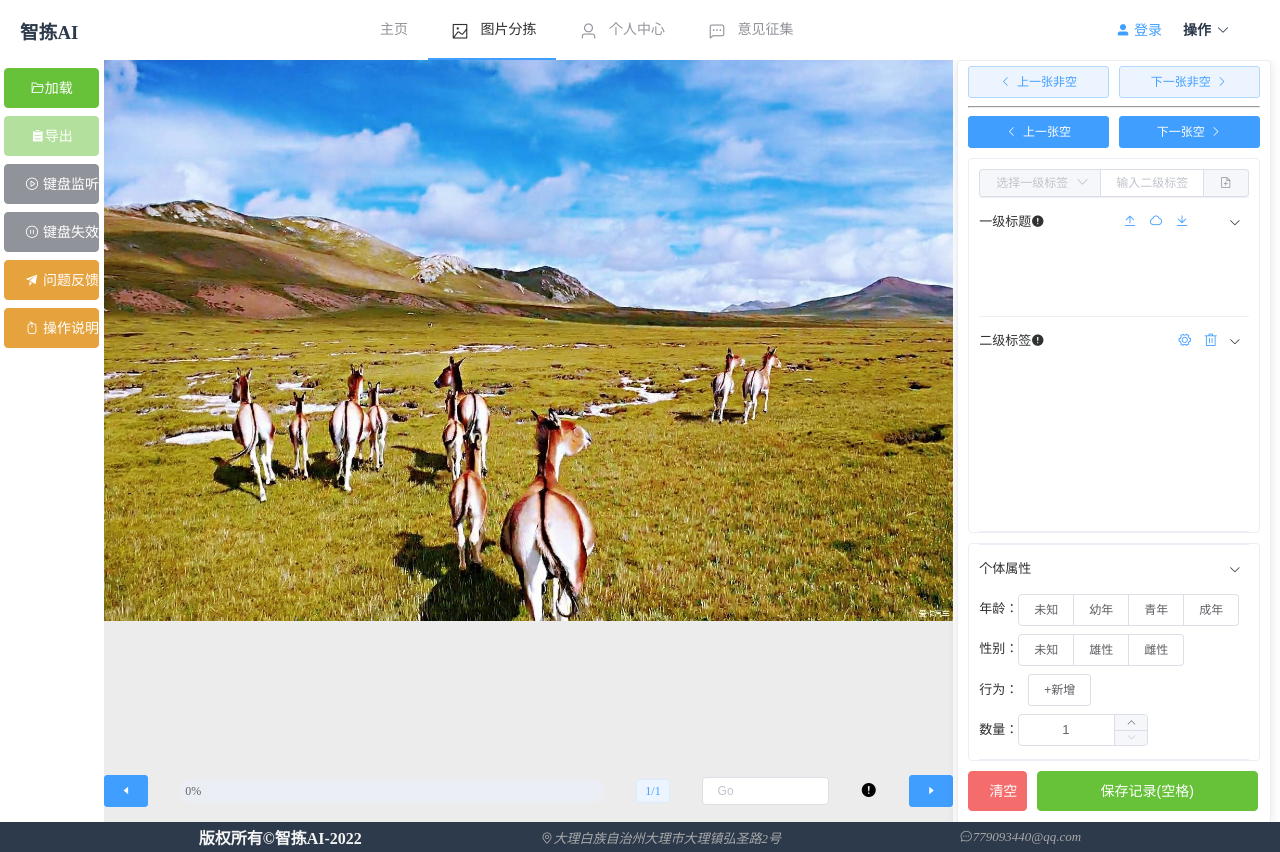
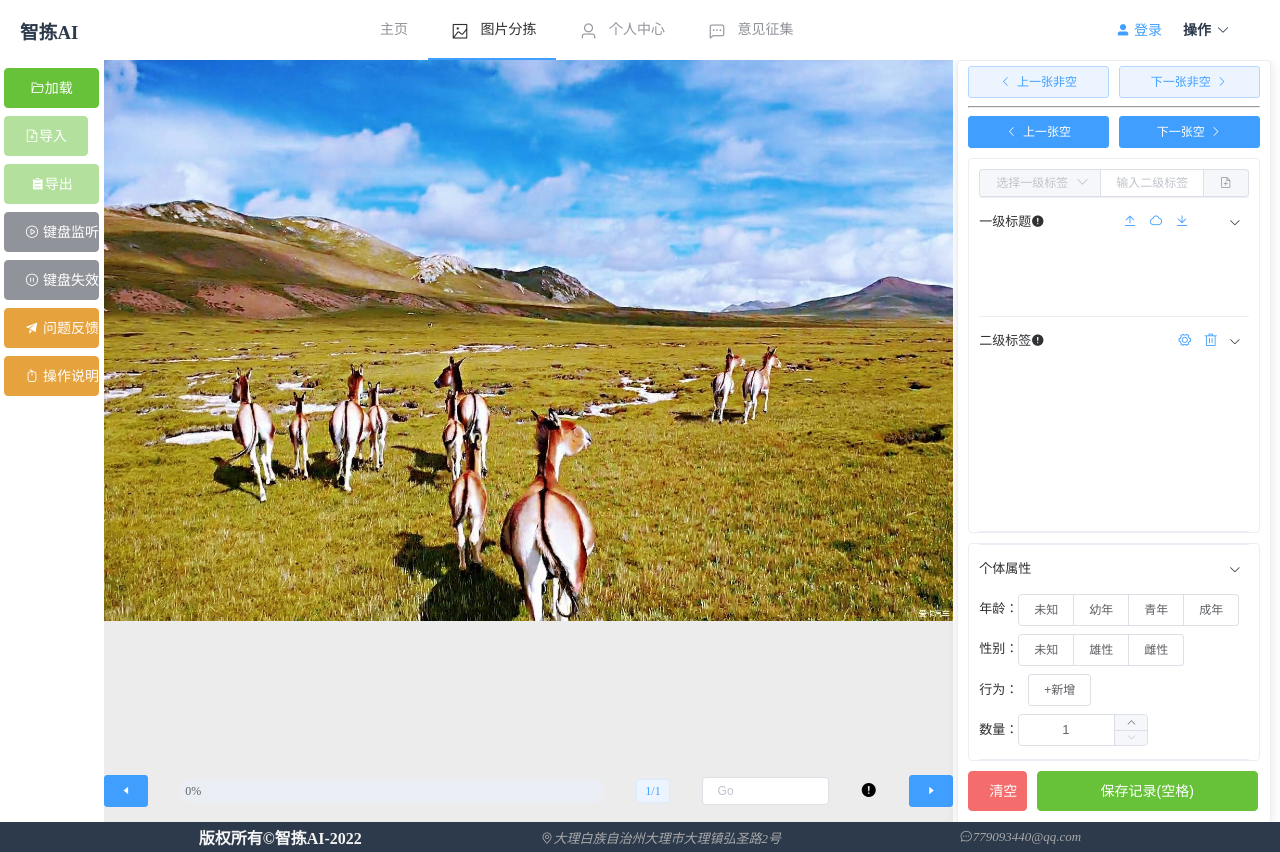
Before and after one commit to dlucs2022/dlu, a Vue app: page /#/layout/image_classification in a window 1280 px wide. Built offline with nearby package versions, Linux system fonts and the light colour scheme; what vue-monoplasty-slide-verify would draw is missing.

Commit message:
create:import_csv

```diff
--- a/package.json
+++ b/package.json
@@ -12,6 +12,7 @@
     "core-js": "^3.6.5",
     "echarts": "^5.4.2",
     "element-ui": "^2.15.13",
+    "papaparse": "^5.4.1",
     "path": "^0.12.7",
     "portfinder": "^1.0.21",
     "qs": "^6.11.1",
--- a/src/views/image_classification/components/dataStatistics.vue
+++ b/src/views/image_classification/components/dataStatistics.vue
@@ -1,37 +1,31 @@
 <template>
   <el-row class="chart">
-
-
-        <div ref="myChart1" style="width:100%;height:80vh">
-
-        </div>
-
-
+    <div ref="myChart1" style="width: 100%; height: 80vh"></div>
   </el-row>
 </template>
 
 <script>
-import CountTo from 'vue-count-to'
-import * as echarts from 'echarts'
+import CountTo from "vue-count-to";
+import * as echarts from "echarts";
 
-require('echarts/theme/vintage')
+require("echarts/theme/vintage");
 export default {
-    components:{
+  components: {
     CountTo,
   },
-    props:{
-        seriesData:{
-            type:Object,
-            default:()=>{},
+  props: {
+    seriesData: {
+      type: Object,
+      default: () => {},
     },
   },
-    data(){
-        return{
-            chart:null,
-            showData:{},
-        }
+  data() {
+    return {
+      chart: null,
+      showData: {},
+    };
   },
-    methods:{
+  methods: {
     // //数据处理：方便legend使用
     // handleData(){
     //     // const result = Object.values(this.seriesData).flatMap(arr => arr.map(obj => obj.name));
@@ -39,14 +33,14 @@ export default {
     // },
 
     // 可视化的相关
-        initChart(){
+    initChart() {
       // let labels = this.handleData()
-            this.chart = echarts.init(this.$refs.myChart1)
+      this.chart = echarts.init(this.$refs.myChart1);
 
       this.chart.setOption({
         tooltip: {
-                    trigger: 'item',
-                    formatter: '{a} <br/>{b}: {c} ({d}%)'
+          trigger: "item",
+          formatter: "{a} <br/>{b}: {c} ({d}%)",
         },
         legend: {
           /**
@@ -63,34 +57,34 @@ export default {
                     'Others'
                     ]
                     */
-                    data:this.seriesData['2']
+          data: this.seriesData["2"],
         },
         series: [
           {
-                        name: '一级标签',       //内层饼图标题
-                        type: 'pie',
-                        selectedMode: 'single',
-                        radius: [0, '35%'],     //内层饼图大小
+            name: "一级标签", //内层饼图标题
+            type: "pie",
+            selectedMode: "single",
+            radius: [0, "35%"], //内层饼图大小
             label: {
-                            position: 'inner',
-                            fontSize: 14
+              position: "inner",
+              fontSize: 14,
             },
             labelLine: {
-                            show: false     //标签连线 （内部标签不显示）
+              show: false, //标签连线 （内部标签不显示）
             },
             // data:[
             //     { value: 1548, name: 'Search Engine' },
             //     { value: 775, name: 'Direct' },
             //     { value: 679, name: 'Marketing' }       //参数：selected：true  是否被选中
             // ]
-                        data: this.seriesData['1']
+            data: this.seriesData["1"],
           },
           {
-                        name: '二级标签',
-                        type: 'pie',
-                        radius: ['45%', '60%'],
+            name: "二级标签",
+            type: "pie",
+            radius: ["45%", "60%"],
             labelLine: {
-                            length: 30
+              length: 30,
             },
             label: {
               // {a}：系列名。
@@ -99,36 +93,36 @@ export default {
               // {d}：百分比。
               // {@xxx}：数据中名为 'xxx' 的维度的值，如 {@product} 表示名为 'product' 的维度的值。
               // {@[n]}：数据中维度 n 的值，如 {@[3]} 表示维度 3 的值，从 0 开始计数。
-                            formatter: '{a|{a}}{abg|}\n{hr|}\n  {b|{b}：}{c}  {per|{d}%}  ',
-                            backgroundColor: '#F6F8FC',
-                            borderColor: '#8C8D8E',
+              formatter: "{a|{a}}{abg|}\n{hr|}\n  {b|{b}：}{c}  {per|{d}%}  ",
+              backgroundColor: "#F6F8FC",
+              borderColor: "#8C8D8E",
               borderWidth: 1,
               borderRadius: 4,
               rich: {
                 a: {
-                                color: '#6E7079',
+                  color: "#6E7079",
                   lineHeight: 22,
-                                align: 'center'
+                  align: "center",
                 },
                 hr: {
-                                borderColor: '#8C8D8E',
-                                width: '100%',
+                  borderColor: "#8C8D8E",
+                  width: "100%",
                   borderWidth: 1,
-                                height: 0
+                  height: 0,
                 },
                 b: {
-                                color: '#4C5058',
+                  color: "#4C5058",
                   fontSize: 14,
-                                fontWeight: 'bold',
-                                lineHeight: 33
+                  fontWeight: "bold",
+                  lineHeight: 33,
                 },
                 per: {
-                                color: '#fff',
-                                backgroundColor: '#4C5058',
+                  color: "#fff",
+                  backgroundColor: "#4C5058",
                   padding: [3, 4],
-                                borderRadius: 4
-                            }
-                            }
+                  borderRadius: 4,
+                },
+              },
             },
             /**[
                             { value: 1048, name: 'Baidu' },
@@ -141,25 +135,23 @@ export default {
                             { value: 102, name: 'Others' }
                         ]
                         */
-                        data:this.seriesData['2']
-                    }
-                ]
-            })
-
-        }
+            data: this.seriesData["2"],
+          },
+        ],
+      });
+    },
   },
   mounted() {
-        this.$nextTick(()=>{
-            this.initChart()
-        })
-
+    this.$nextTick(() => {
+      this.initChart();
+    });
   },
-    beforeDestroy(){
-        if(!this.chart){
-            return
+  beforeDestroy() {
+    if (!this.chart) {
+      return;
     }
-        this.chart.dispose()
-        this.chart = null
-    }
-}
+    this.chart.dispose();
+    this.chart = null;
+  },
+};
 </script>
--- a/src/views/image_classification/index.vue
+++ b/src/views/image_classification/index.vue
@@ -195,8 +195,22 @@
           <el-button class="tool_left_button" type="success" @click="click_upload"
             ><i class="el-icon-folder-opened"></i>加载</el-button
           >
+          <el-upload
+            action
+            accept=".csv"
+            :auto-upload="false"
+            :show-file-list="false"
+            :on-change="handle"
+          >
+            <el-button
+              class="tool_left_button"
+              type="success"
+              @cilck="import_csv($event)"
+              :disabled="this.imgList[0].file === 'empty'"
+              ><i class="el-icon-document-add"></i>导入</el-button
+            >
+          </el-upload>
           <el-button
-            class="tool_left_button"
             type="success"
             @click="export_csv"
             :disabled="this.imgList[0].file === 'empty'"
@@ -235,7 +249,7 @@
             ref="upload_csv_input"
             tabindex="-1"
             style="display: none"
-            @change.stop="selectCsv($event)"
+            @change.stop="select_LabelCsv($event)"
           />
           <!-- <el-menu
                         default-active="2"
--- a/src/views/image_classification/index_js.js
+++ b/src/views/image_classification/index_js.js
@@ -2,7 +2,7 @@
 import axios from 'axios'  // 安装axios后引入
 import config_json from '../../../config.json'  // 安装axios后引入
 import dao from "@/api/dao";
-
+import Papa from 'papaparse'
 import dataStatistics from '@/views/image_classification/components/dataStatistics.vue'
 export default {
     components: {
@@ -204,6 +204,53 @@ export default {
                 message: '已无非空图片！'
             });
         },
+        handle(event) {
+            let file = event.raw;
+            if (!file) return;
+
+            const reader = new FileReader();
+            reader.onload = () => {
+                const result = reader.result;
+                const jsonDataArray = Papa.parse(result, { header: true }).data;
+                for (let i = 0; i < jsonDataArray.length - 1; i++) {
+                    const jsonData = jsonDataArray[i];
+                    console.log(jsonData);
+                    if (
+                        jsonData.Y === "\t" &&
+                        jsonData.M === "\t" &&
+                        jsonData.D === "\t" &&
+                        jsonData.h === "\t" &&
+                        jsonData.m === "\t" &&
+                        jsonData.s === "\t" &&
+                        jsonData.tag1 === "\t" &&
+                        jsonData.tag2 === "\t" &&
+                        jsonData.age === "\t" &&
+                        jsonData.gender === "\t" &&
+                        jsonData.action === "\t" &&
+                        jsonData.num === "\t"
+                    ) continue
+                    const newCsv = {
+                        img_name: jsonData.img_name.trim(),
+                        year: parseInt(jsonData.Y),
+                        month: jsonData.M.trim(),
+                        date: jsonData.D.trim(),
+                        hour: jsonData.h.trim(),
+                        minute: jsonData.m.trim(),
+                        second: jsonData.s.trim(),
+                        label_f: jsonData.tag1.trim(),
+                        label_c: jsonData.tag2.trim(),
+                        age: jsonData.age.trim(),
+                        gender: jsonData.gender.trim(),
+                        action: jsonData.action.trim(),
+                        num: parseInt(jsonData.num),
+                        csvId: this.csv_list.length + 1
+                    };
+                    this.csv_list.push(newCsv);
+                }
+            };
+            reader.readAsText(file);
+            console.log(this.csv_list);
+        },
         //点击导出按钮后
         export_csv() {
             var dirName = this.imgList[0].file.webkitRelativePath.split("/")[0]
@@ -368,6 +415,7 @@ export default {
 
         //生成一条记录  OR   修改一条记录
         add_data() {
+            console.log(this.csv_list);
             if (this.imgList.length == 1) {
                 this.$alert('生成记录前请先上传照片', '警告', {
                     confirmButtonText: '确定',
@@ -621,6 +669,7 @@ export default {
                 }
             }
         },
+
         //再次点击一个一级标签后取消一个一级标签的选择
         handleRadioClick_f(val) {
             this.current_label.label_f_current === val ? this.current_label.label_f_current = '' : this.current_label.label_f_current = val
@@ -683,8 +732,9 @@ export default {
             }
 
         },
-        //上传CSV文件时的方法
-        selectCsv(event) {
+
+        //上传LabelCSV文件时的方法
+        select_LabelCsv(event) {
             //先选择时清空现有的还是新增
             const that = this
             let fileList = event.target.files
@@ -702,20 +752,46 @@ export default {
             reader.readAsText(file);
             event.preventDefault();
         },
-        downCsv() {
-            const csvContent = [];
-            csvContent.push(['tag1', 'tag2']);
-            this.label_c.forEach(label => {
-                csvContent.push([label.father, label.children]);
-            });
-            const csvContentStr = csvContent.map(row => row.join(',')).join('\n');
-            const uri = 'data:text/csv;charset=utf-8,\ufeff' + encodeURIComponent(csvContentStr);
-            const downloadLink = document.createElement('a');
-            downloadLink.href = uri;
-            downloadLink.download = 'temp.csv';
-            document.body.appendChild(downloadLink);
-            downloadLink.click();
-            document.body.removeChild(downloadLink);
+        selectCsv(event) {
+            const that = this;
+            let fileList = event.target.files;
+            if (!fileList || fileList.length === 0) {
+                // handle error
+                return;
+            }
+            var file = fileList[0];
+            var reader = new FileReader();
+            var output;
+            reader.onload = function (e) {
+                var csvToText = e.target.result;
+                output = that.csvToJSON(csvToText);
+                console.log(output);
+                that.csv_list = output;
+            };
+            reader.readAsText(file);
+            event.preventDefault();
+        },
+        csvToJSON(csv) {
+            var lines = csv.split("\n");
+            var result = [];
+            var headers;
+            headers = lines[0].split(",");
+            for (var i = 1; i < lines.length; i++) {
+                var obj = {};
+                if (lines[i] == undefined || lines[i].trim() == "") {
+                    continue;
+                }
+                var words = lines[i].split(",");
+                for (var j = 0; j < words.length; j++) {
+                    if (words[j].indexOf("\r") != -1) {
+                        var reg1 = new RegExp("\r", "g");
+                        words[j] = words[j].replace(reg1, "");
+                    }
+                    obj[headers[j].trim()] = words[j];
+                }
+                result.push(obj);
+            }
+            return result;
         },
         //csv文件转为对象数组的方法
         csvToJSON(csv) {
--- a/src/views/personal_center/index.vue
+++ b/src/views/personal_center/index.vue
@@ -64,10 +64,6 @@ export default {
             vm.$router.push("/login");
           })
           .catch(() => {
-            vm.$message({
-              type: "info",
-              message: "已取消",
-            });
             vm.$router.push("/home");
           });
       }
```
Also changed, not shown: src/views/image_classification/index_css.css (+52 -29 lines), src/views/opinion/index.vue (+25 -23 lines), src/views/system_introduce/index.vue (+20 -8 lines), 1 other file (tests, documents, lock files or other folders). Lines whose indentation alone changed are shown as unchanged.
